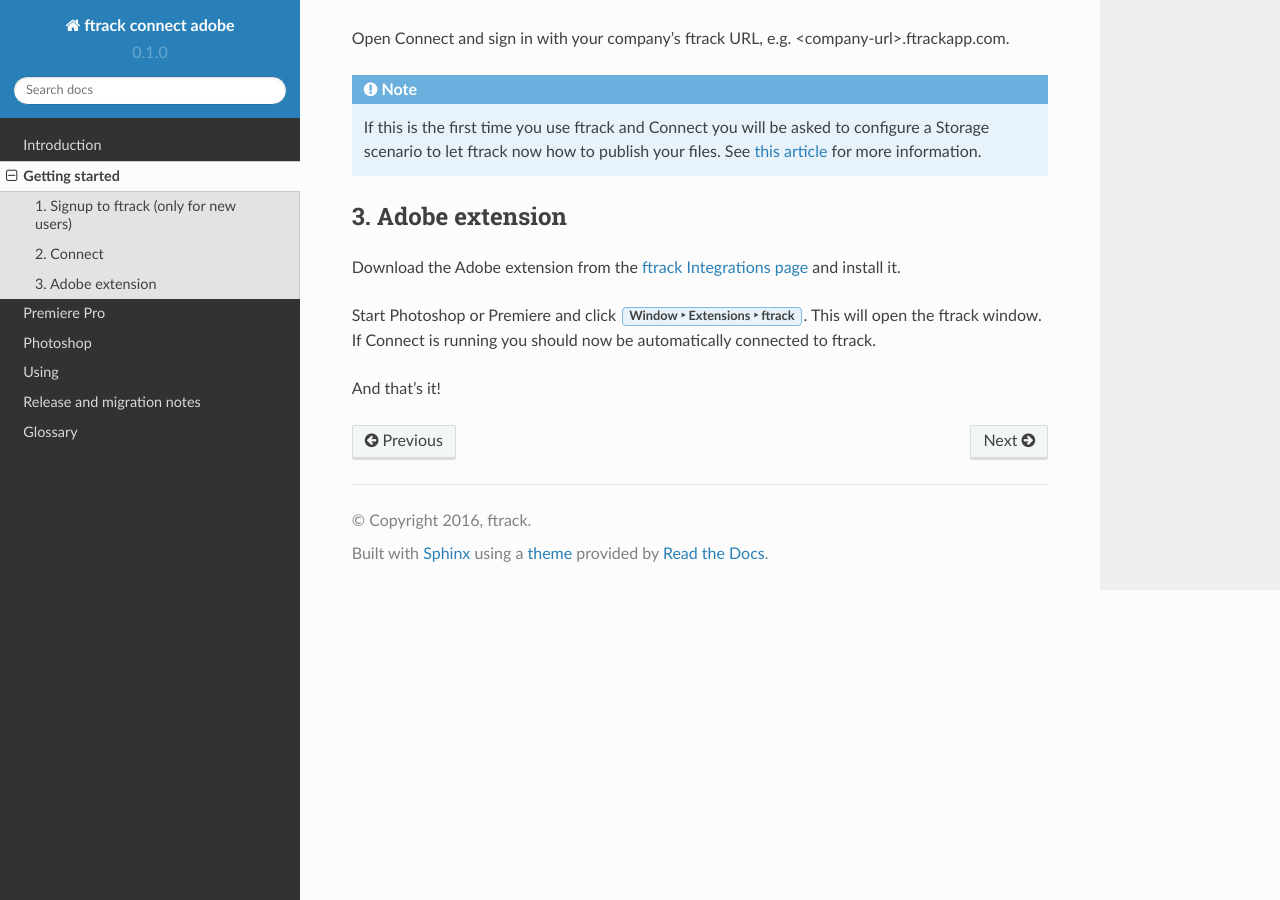
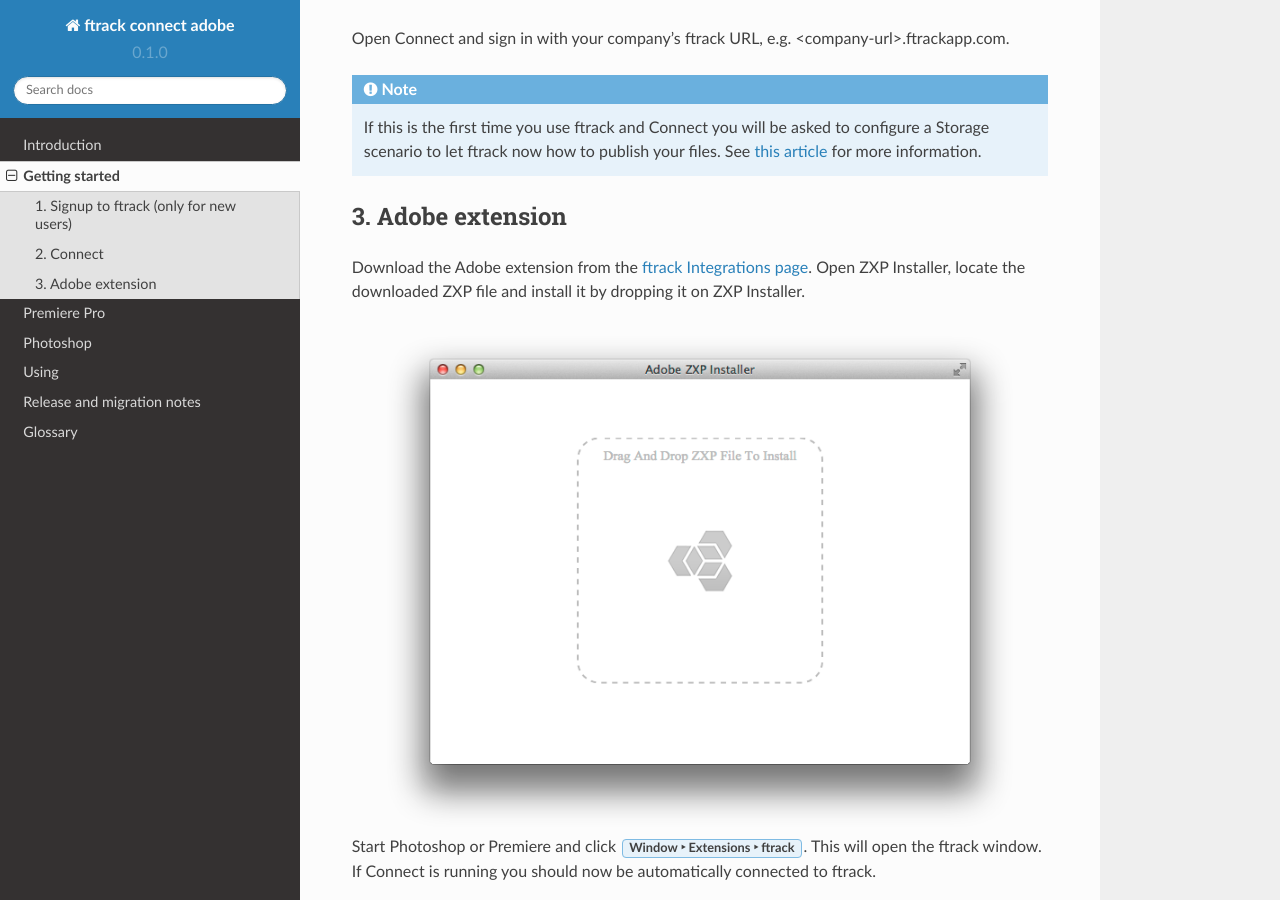
Before and after one commit to ftrackhq/ftrack-connect-spark-adobe, a Sphinx documentation site: the page built from doc/getting_started.rst, in a window 1280 px wide and 900 px high, scrolled down 437 px. Built offline with Sphinx 7.4.7 and the Read the Docs theme 2.0.0, drawn with Linux system fonts in a browser that asks for light colours.

Commit message:
Add instructions for the zxp installation

```diff
--- a/doc/getting_started.rst
+++ b/doc/getting_started.rst
@@ -35,8 +35,13 @@ Open Connect and sign in with your company's ftrack URL, e.g.
 ------------------
 
 Download the Adobe extension from the
-`ftrack Integrations page <https://www.ftrack.com/integrations>`_ and install
-it.
+`ftrack Integrations page <https://www.ftrack.com/integrations>`_. Open ZXP
+Installer, locate the downloaded ZXP file and install it by dropping it on ZXP
+Installer.
+
+.. figure:: /image/install_extension.png
+   :scale: 90 %
+   :align: center
 
 Start Photoshop or Premiere and click
 :menuselection:`Window --> Extensions --> ftrack`. This will open the ftrack
```
Also changed, not shown: doc/image/install_extension.png (added).
